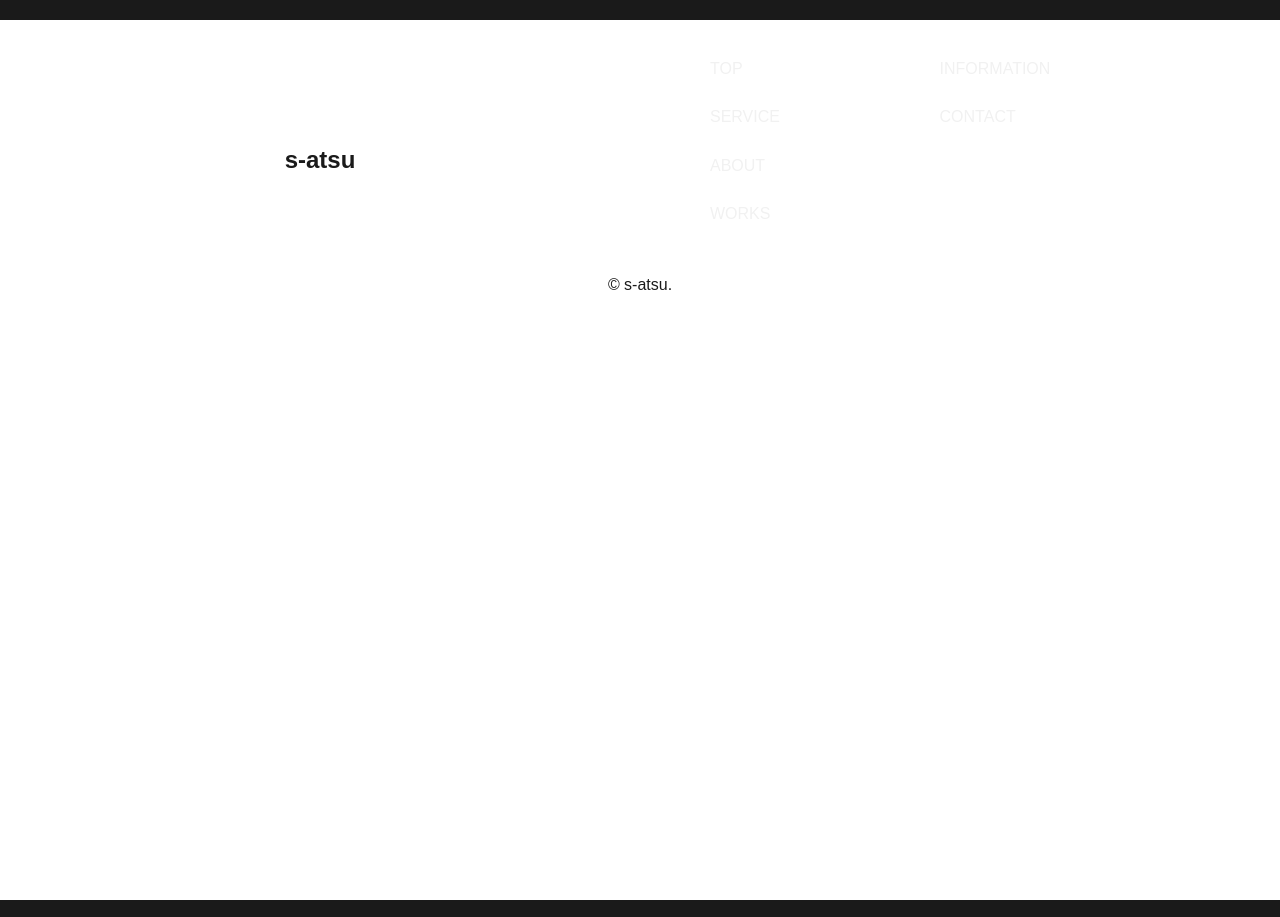
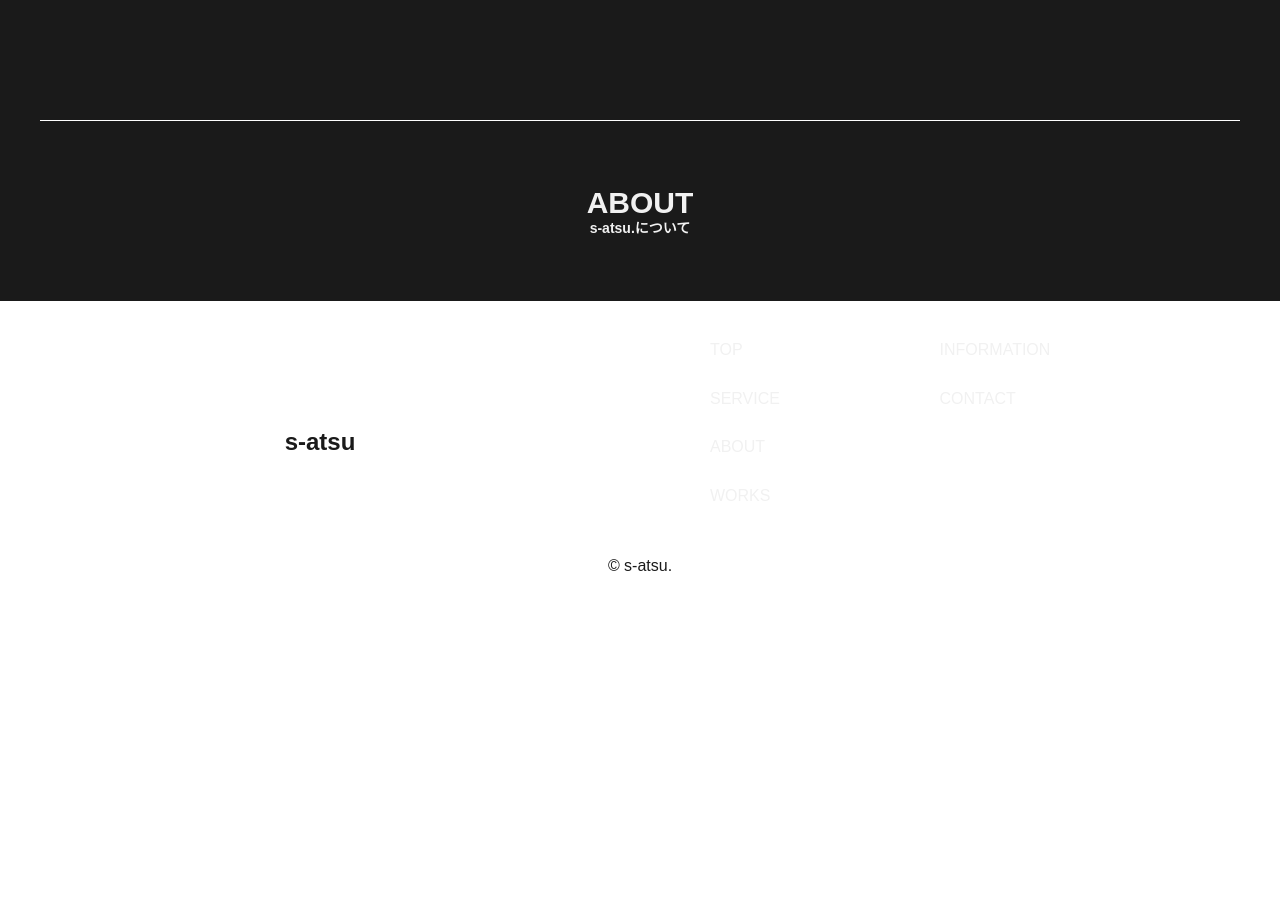
Before and after one commit to s-atsu/my-portfolio, a Vue app: page / in a window 1280 px wide. Shown: the part 1560-2477 px from the top of the page. Built offline with nearby package versions, Linux system fonts and the light colour scheme.

Commit message:
Aboutを実装 (#6)

```diff
--- a/src/App.vue
+++ b/src/App.vue
@@ -28,6 +28,16 @@ a {
 img {
   width: 100%;
 }
+.l-section {
+  padding: 0 40px;
+  margin-top: 100px;
+}
+.l-container {
+  max-width: 1140px;
+  margin: 0 auto;
+  padding: 40px;
+  border-top: 1px solid #fff;
+}
 </style>
 
 <script>
--- /dev/null
+++ b/src/components/pages/top/About.vue
@@ -0,0 +1,10 @@
+<template>
+  <section class="p-index__about l-section">
+    <div class="l-container">
+      <h2 class="p-index__title">
+        ABOUT
+        <span class="p-index__subtitle">s-atsu.について</span>
+      </h2>
+    </div>
+  </section>
+</template>
--- a/src/components/pages/top/Service.vue
+++ b/src/components/pages/top/Service.vue
@@ -31,24 +31,6 @@
 </template>
 
 <style lang="scss" scoped>
-.l-section {
-  padding: 0 40px;
-  margin-top: 100px;
-}
-.l-container {
-  max-width: 1140px;
-  margin: 0 auto;
-  padding: 40px;
-  border-top: 1px solid #fff;
-}
-.p-index__title {
-  font-size: 30px;
-  font-weight: bold;
-}
-.p-index__subtitle {
-  font-size: 14px;
-  display: block;
-}
 .p-index__services {
   list-style: none;
   padding: 0;
--- a/src/views/Index.vue
+++ b/src/views/Index.vue
@@ -3,18 +3,33 @@
     <Mv />
 
     <Service />
+
+    <About />
   </main>
 </template>
 
 <script>
 import Mv from "../components/pages/top/Mv.vue";
 import Service from "../components/pages/top/Service.vue";
+import About from "../components/pages/top/About.vue";
 
 export default {
   name: "Index",
   components: {
     Mv,
     Service,
+    About,
   },
 };
 </script>
+
+<style lang="scss">
+.p-index__title {
+  font-size: 30px;
+  font-weight: bold;
+}
+.p-index__subtitle {
+  font-size: 14px;
+  display: block;
+}
+</style>
```
